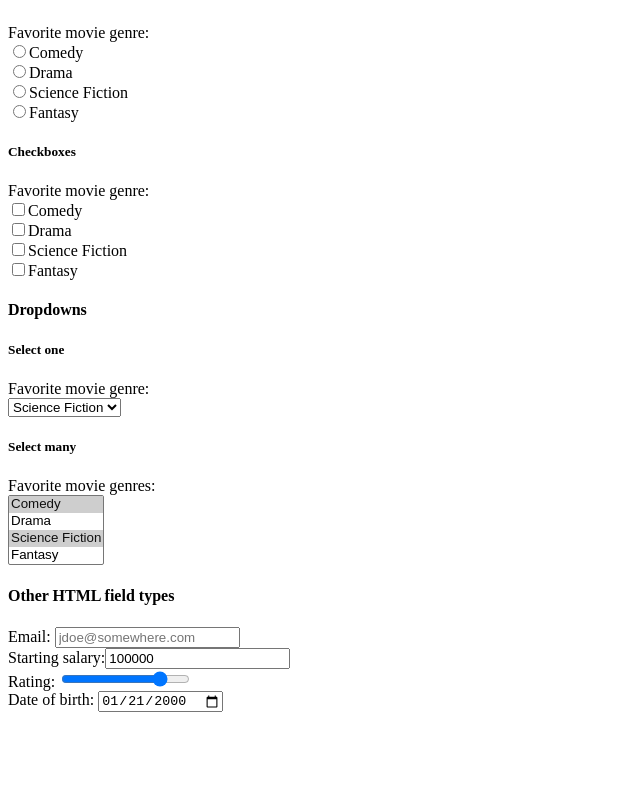
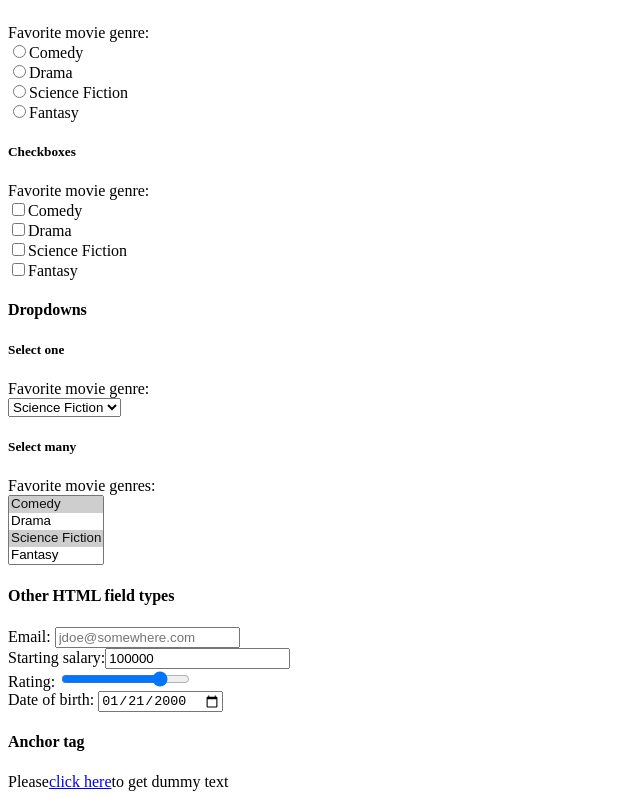
Before and after one commit to EthanLawyer/kanbas-react-web-app, a React (Create React App) app: page / in a window 1280 px wide. Shown: the part 2748-3547 px from the top of the page, without its empty margins (0-640 px from the left). Before the commit the page ends 3468 px from the top, so only its background shows below. Built offline with nearby package versions, Linux system fonts and the light colour scheme.

Commit message:
Anchor Tag

```diff
--- a/src/Labs/Lab1/index.tsx
+++ b/src/Labs/Lab1/index.tsx
@@ -274,6 +274,11 @@
                             value="2000-01-21"/><br/>
             </div>
 
+            <h4>Anchor tag</h4>
+                Please
+                <a id="wd-lipsum" href="https://www.lipsum.com">click here</a>
+                to get dummy text<br/>
+
 
         </div>
     );
```
